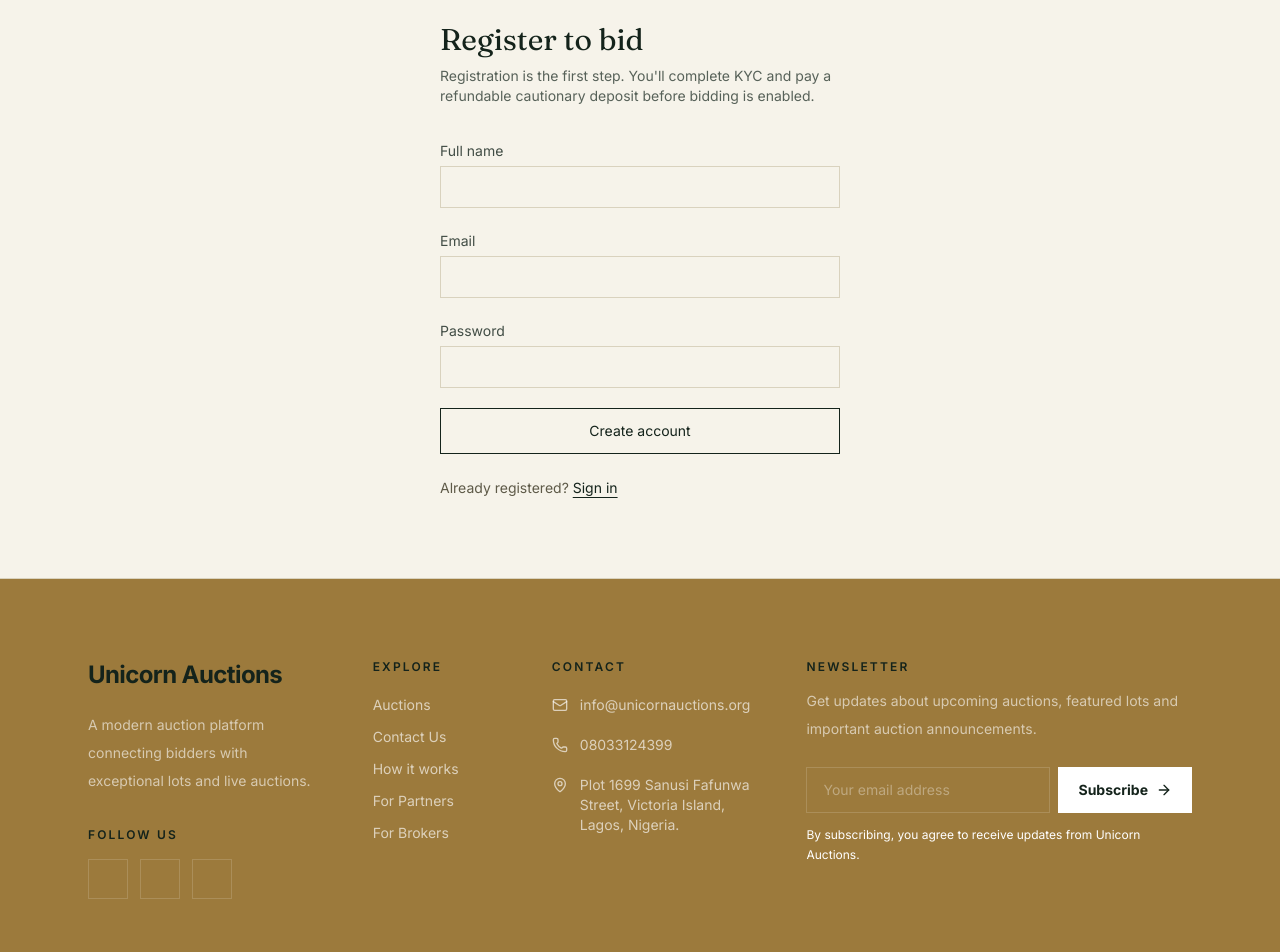
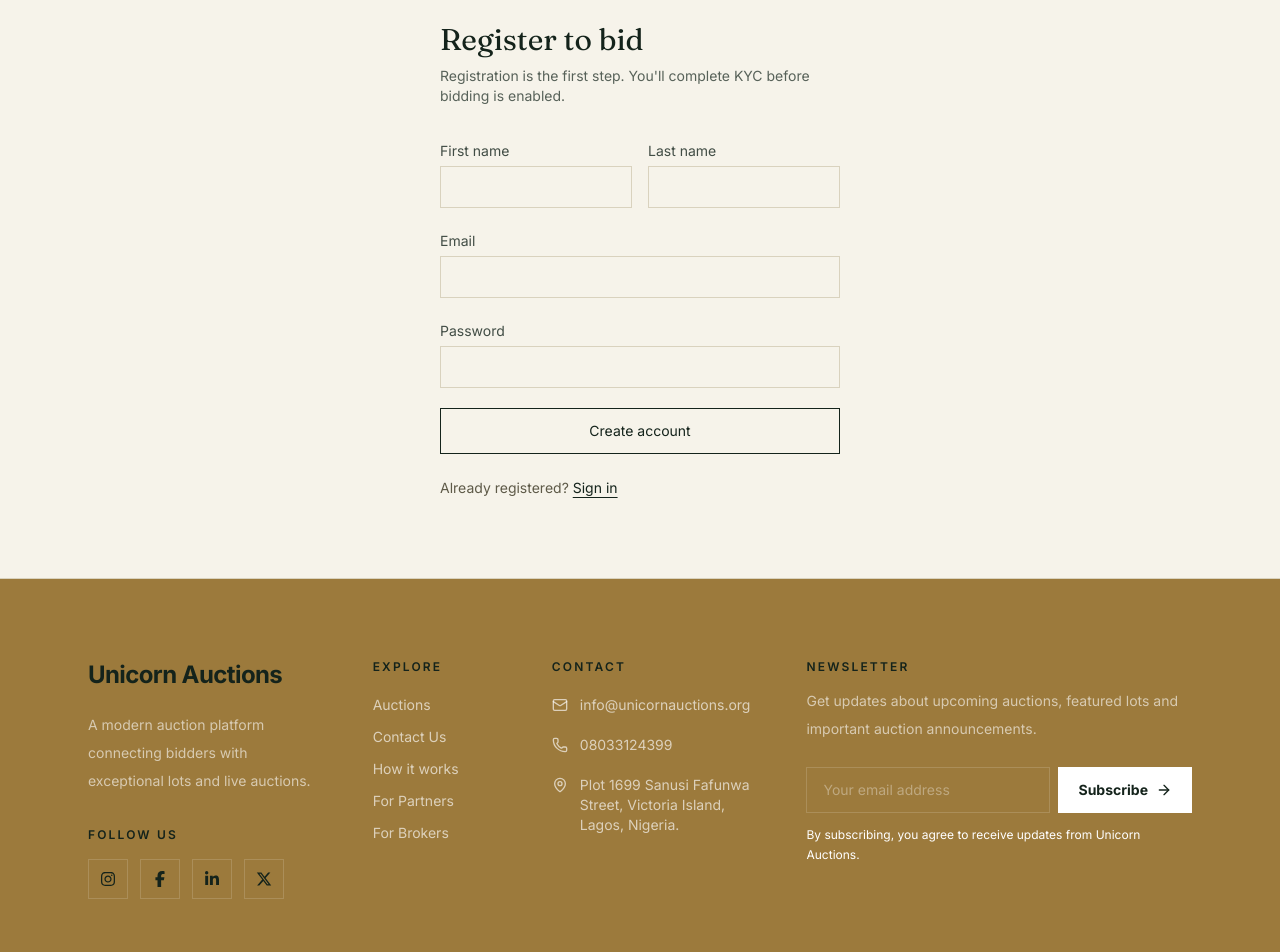
Before and after one commit to Bioms-Louis/Unicorn-Auctions, a Next.js app: page /register in a window 1280 px wide. Shown: the part 160-1112 px from the top of the page. Built offline with nearby package versions, Linux system fonts and the light colour scheme.

Commit message:
Footer & SignUp

```diff
--- a/src/app/register/page.tsx
+++ b/src/app/register/page.tsx
@@ -13,12 +13,14 @@ export default function RegisterPage() {
     <div className="mx-auto max-w-md px-6 py-20">
       <h1 className="font-display text-3xl text-ink">Register to bid</h1>
       <p className="mt-2 text-sm text-ink/70">
-        Registration is the first step. You&apos;ll complete KYC and pay a
-        refundable cautionary deposit before bidding is enabled.
+        Registration is the first step. You&apos;ll complete KYC before bidding is enabled.
       </p>
 
       <form action={formAction} className="mt-8 space-y-5">
-        <Field label="Full name" name="fullName" type="text" autoComplete="name" />
+        <div className="grid grid-cols-2 gap-4">
+          <Field label="First name" name="firstName" type="text" autoComplete="given-name" />
+          <Field label="Last name" name="lastName" type="text" autoComplete="family-name" />
+        </div>
         <Field label="Email" name="email" type="email" autoComplete="email" />
         <Field label="Password" name="password" type="password" autoComplete="new-password" />
 
--- a/src/components/site-footer.tsx
+++ b/src/components/site-footer.tsx
@@ -10,6 +10,12 @@ import {
     Check,
     X
 } from "lucide-react";
+import {
+    FaFacebookF,
+    FaInstagram,
+    FaLinkedinIn,
+    FaXTwitter,
+} from "react-icons/fa6";
 
 const menu = [
     { label: "Auctions", href: "/auctions" },
@@ -114,7 +120,7 @@ export function SiteFooter() {
                                     aria-label="Instagram"
                                     className="flex h-10 w-10 items-center justify-center border border-white/15 transition-colors hover:border-white hover:bg-white hover:text-ink"
                                 >
-                                    {/* <FaInstagram className="h-4 w-4" /> */}
+                                    <FaInstagram className="h-4 w-4" />
                                 </Link>
 
                                 <Link
@@ -124,7 +130,7 @@ export function SiteFooter() {
                                     aria-label="Facebook"
                                     className="flex h-10 w-10 items-center justify-center border border-white/15 transition-colors hover:border-white hover:bg-white hover:text-ink"
                                 >
-                                    {/* <FaFacebook className="h-4 w-4" /> */}
+                                    <FaFacebookF className="h-4 w-4" />
                                 </Link>
 
                                 <Link
@@ -134,7 +140,16 @@ export function SiteFooter() {
                                     aria-label="LinkedIn"
                                     className="flex h-10 w-10 items-center justify-center border border-white/15 transition-colors hover:border-white hover:bg-white hover:text-ink"
                                 >
-                                    {/* <FaLinkedin className="h-4 w-4" /> */}
+                                    <FaLinkedinIn className="h-4 w-4" />
+                                </Link>
+                                <Link
+                                    href="https://x.com/"
+                                    target="_blank"
+                                    rel="noopener noreferrer"
+                                    aria-label="X"
+                                    className="flex h-10 w-10 items-center justify-center border border-white/15 transition-colors hover:border-white hover:bg-white hover:text-ink"
+                                >
+                                    <FaXTwitter className="h-4 w-4" />
                                 </Link>
                             </div>
                         </div>
```
